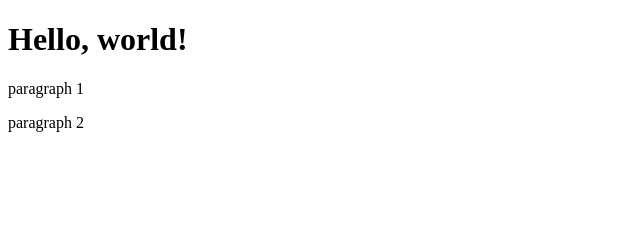
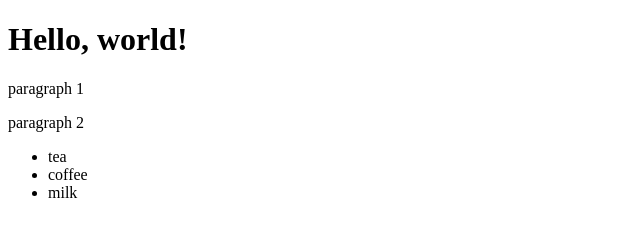
Before and after one commit to ghukasyansci/web-frontend, a plain HTML site: page index.html in a window 1280 px wide. Shown: the whole page, without its empty margins (0-640 px from the left). Drawn offline with nearby package versions, Linux system fonts and the light colour scheme.

Commit message:
drink-list was added

```diff
--- a/index.html
+++ b/index.html
@@ -23,6 +23,11 @@
     <p>
       paragraph 2
     </p>
+    <ul class="drink-list">
+      <li>tea</li>
+      <li>coffee</li>
+      <li>milk</li>
+    </ul>
     <!-- jQuery (necessary for Bootstrap's JavaScript plugins) -->
     <script src="https://ajax.googleapis.com/ajax/libs/jquery/1.12.4/jquery.min.js"></script>
     <!-- Include all compiled plugins (below), or include individual files as needed -->
```
